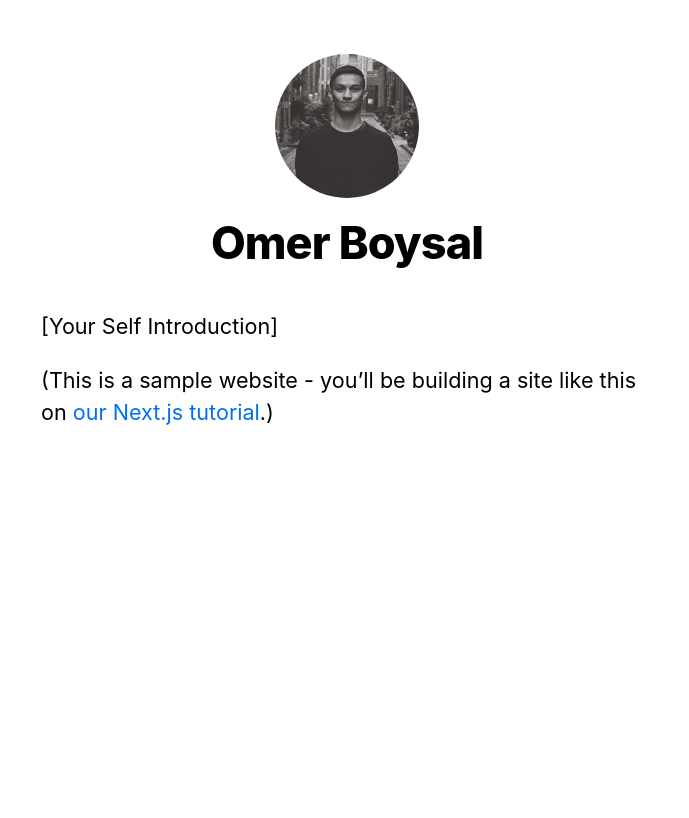
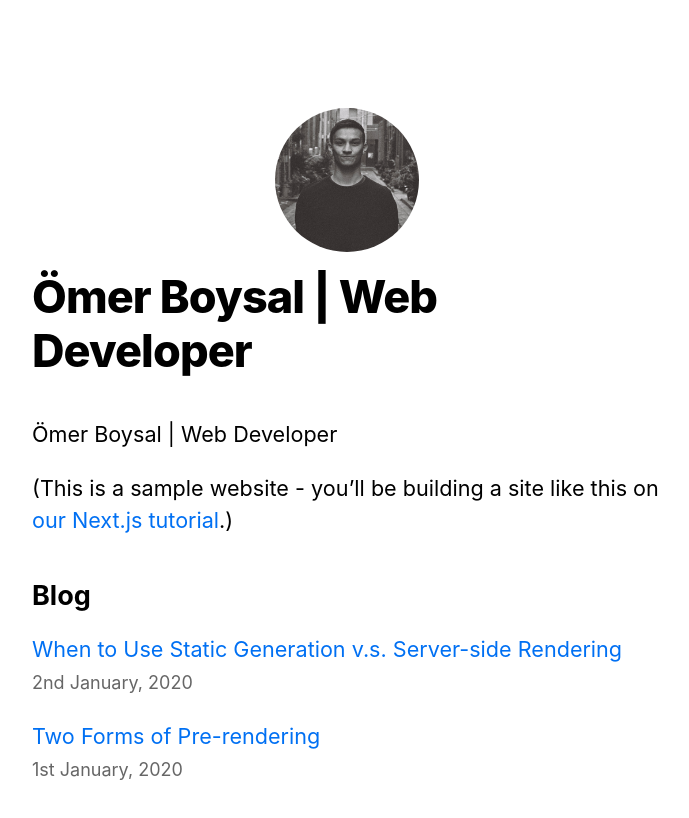
Before and after one commit to devBoysal/omerboysal-portfolio, a Next.js app: page / in a window 1280 px wide. Shown: the top 818 px of the page, without its empty margins (293-982 px from the left). Built offline with nearby package versions, Linux system fonts and the light colour scheme.

Commit message:
Added dynamic routing to individual pages

```diff
--- /dev/null
+++ b/components/date.js
@@ -0,0 +1,6 @@
+import { parseISO, format } from "date-fns";
+
+export default function Date({ dateString }) {
+	const date = parseISO(dateString);
+	return <time dateTime={dateString}>{format(date, "do LLLL, yyyy")}</time>;
+}
--- a/components/layout.js
+++ b/components/layout.js
@@ -4,7 +4,7 @@
 import utilStyles from "../styles/utils.module.css";
 import Link from "next/link";
 
-const name = "Omer Boysal";
+const name = "Ömer Boysal | Web Developer";
 export const siteTitle = "Omer Boysal | Portfolio";
 
 export default function Layout({ children, home }) {
--- a/components/layout.module.css
+++ b/components/layout.module.css
@@ -1,7 +1,7 @@
 .container {
-  max-width: 36rem;
+  max-width: 37rem;
   padding: 0 1rem;
-  margin: 3rem auto 6rem;
+  margin: 6rem auto;
 }
 
 .header {
--- /dev/null
+++ b/lib/posts.js
@@ -0,0 +1,70 @@
+import fs from "fs";
+import path from "path";
+import matter from "gray-matter";
+import remark from "remark";
+import html from "remark-html";
+
+const postsDirectory = path.join(process.cwd(), "posts");
+
+export function getSortedPostsData() {
+	// Get file names under /posts
+	const fileNames = fs.readdirSync(postsDirectory);
+	const allPostsData = fileNames.map((fileName) => {
+		// Remove ".md" from file name to get id
+		const id = fileName.replace(/\.md$/, "");
+
+		// Read markdown file as string
+		const fullPath = path.join(postsDirectory, fileName);
+		const fileContents = fs.readFileSync(fullPath, "utf8");
+
+		// Use gray-matter to parse the post metadata section
+		const matterResult = matter(fileContents);
+
+		// Combine the data with the id
+		return {
+			id,
+			...matterResult.data,
+		};
+	});
+	// Sort posts by date
+	return allPostsData.sort(({ date: a }, { date: b }) => {
+		if (a < b) {
+			return 1;
+		} else if (a > b) {
+			return -1;
+		} else {
+			return 0;
+		}
+	});
+}
+
+export function getAllPostIds() {
+	const fileNames = fs.readdirSync(postsDirectory);
+
+	return fileNames.map((fileName) => {
+		return {
+			params: {
+				id: fileName.replace(/\.md$/, ""),
+			},
+		};
+	});
+}
+
+export async function getPostData(id) {
+	const fullPath = path.join(postsDirectory, `${id}.md`);
+	const fileContents = fs.readFileSync(fullPath, "utf8");
+
+	// Use gray-matter to parse the post metadata section
+	const matterResult = matter(fileContents);
+
+	// Use remark to convert markdown into HTML string
+	const processedContent = await remark().use(html).process(matterResult.content);
+	const contentHtml = processedContent.toString();
+
+	// Combine the data with the id and contentHtml
+	return {
+		id,
+		contentHtml,
+		...matterResult.data,
+	};
+}
--- a/pages/index.js
+++ b/pages/index.js
@@ -1,20 +1,50 @@
 import Head from "next/head";
 import Layout, { siteTitle } from "../components/layout";
 import utilStyles from "../styles/utils.module.css";
+import { getSortedPostsData } from "../lib/posts";
+import Link from "next/link";
+import Date from "../components/date";
 
-export default function Home() {
+
+export async function getStaticProps() {
+	const allPostsData = getSortedPostsData();
+	return {
+		props: {
+			allPostsData,
+		},
+	};
+}
+
+export default function Home({allPostsData}) {
 	return (
 		<Layout home>
 			<Head>
 				<title>{siteTitle}</title>
 			</Head>
 			<section className={utilStyles.headingMd}>
-				<p>[Your Self Introduction]</p>
+				<p>Ömer Boysal | Web Developer</p>
 				<p>
 					(This is a sample website - you’ll be building a site like this on{" "}
 					<a href="https://nextjs.org/learn">our Next.js tutorial</a>.)
 				</p>
 			</section>
+
+			<section className={`${utilStyles.headingMd} ${utilStyles.padding1px}`}>
+				<h2 className={utilStyles.headingLg}>Blog</h2>
+				<ul className={utilStyles.list}>
+					{allPostsData.map(({ id, date, title }) => (
+						<li className={utilStyles.listItem} key={id}>
+							<Link href={`/posts/${id}`}>
+								<a>{title}</a>
+							</Link>
+							<br />
+							<small className={utilStyles.lightText}>
+								<Date dateString={date} />
+							</small>
+						</li>
+					))}
+				</ul>
+			</section>
 		</Layout>
 	);
 }
--- /dev/null
+++ b/posts/pre-rendering.md
@@ -0,0 +1,11 @@
+---
+title: 'Two Forms of Pre-rendering'
+date: '2020-01-01'
+---
+
+Next.js has two forms of pre-rendering: **Static Generation** and **Server-side Rendering**. The difference is in **when** it generates the HTML for a page.
+
+- **Static Generation** is the pre-rendering method that generates the HTML at **build time**. The pre-rendered HTML is then _reused_ on each request.
+- **Server-side Rendering** is the pre-rendering method that generates the HTML on **each request**.
+
+Importantly, Next.js lets you **choose** which pre-rendering form to use for each page. You can create a "hybrid" Next.js app by using Static Generation for most pages and using Server-side Rendering for others.
--- /dev/null
+++ b/posts/ssg-ssr.md
@@ -0,0 +1,19 @@
+---
+title: 'When to Use Static Generation v.s. Server-side Rendering'
+date: '2020-01-02'
+---
+
+We recommend using **Static Generation** (with and without data) whenever possible because your page can be built once and served by CDN, which makes it much faster than having a server render the page on every request.
+
+You can use Static Generation for many types of pages, including:
+
+- Marketing pages
+- Blog posts
+- E-commerce product listings
+- Help and documentation
+
+You should ask yourself: "Can I pre-render this page **ahead** of a user's request?" If the answer is yes, then you should choose Static Generation.
+
+On the other hand, Static Generation is **not** a good idea if you cannot pre-render a page ahead of a user's request. Maybe your page shows frequently updated data, and the page content changes on every request.
+
+In that case, you can use **Server-Side Rendering**. It will be slower, but the pre-rendered page will always be up-to-date. Or you can skip pre-rendering and use client-side JavaScript to populate data.
```
Also changed, not shown: package.json (+5 -2 lines), pages/posts/[id].js (added, +39 -0 lines), pages/posts/projects.js (deleted, +0 -20 lines), 2 other files (tests, documents, lock files or other folders).
